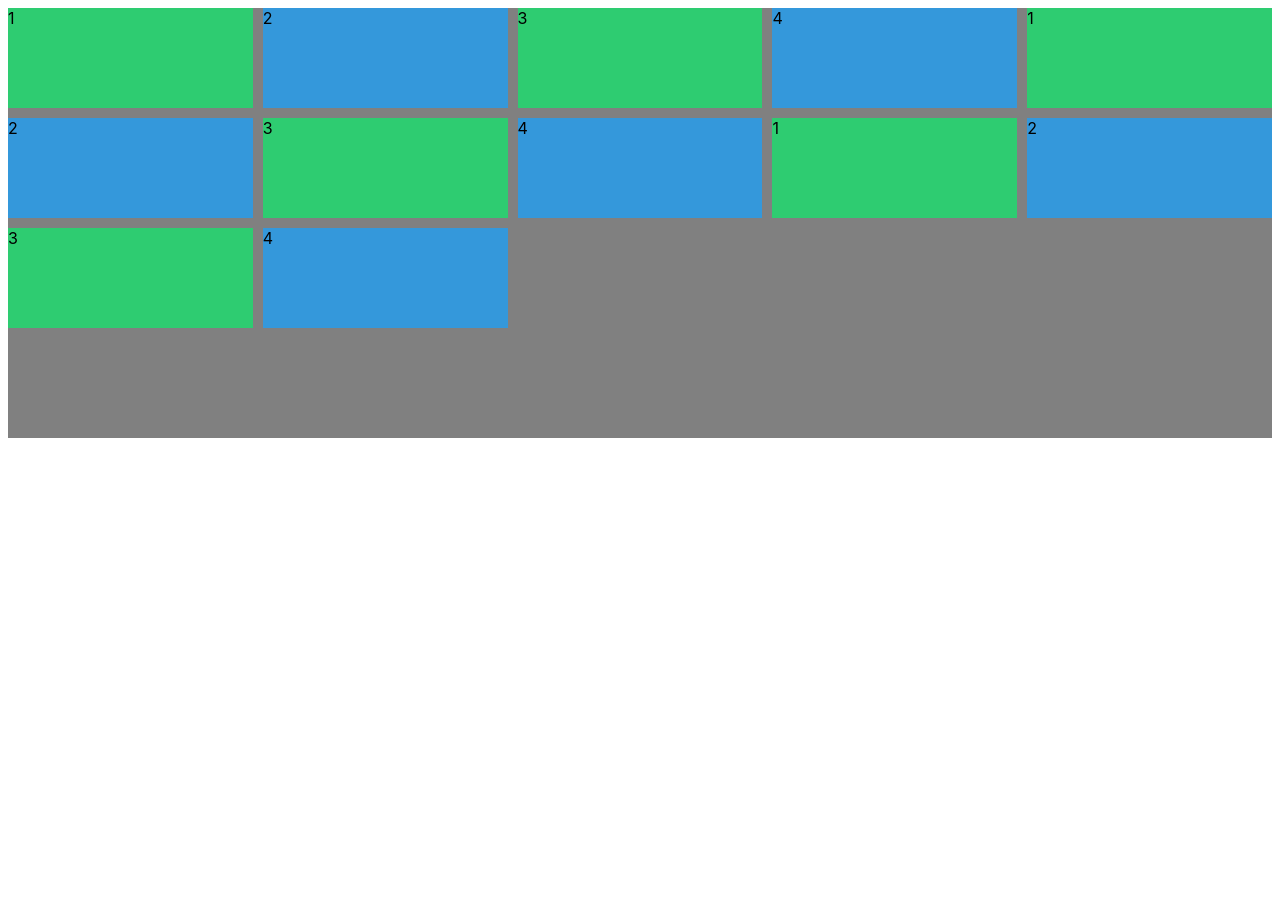
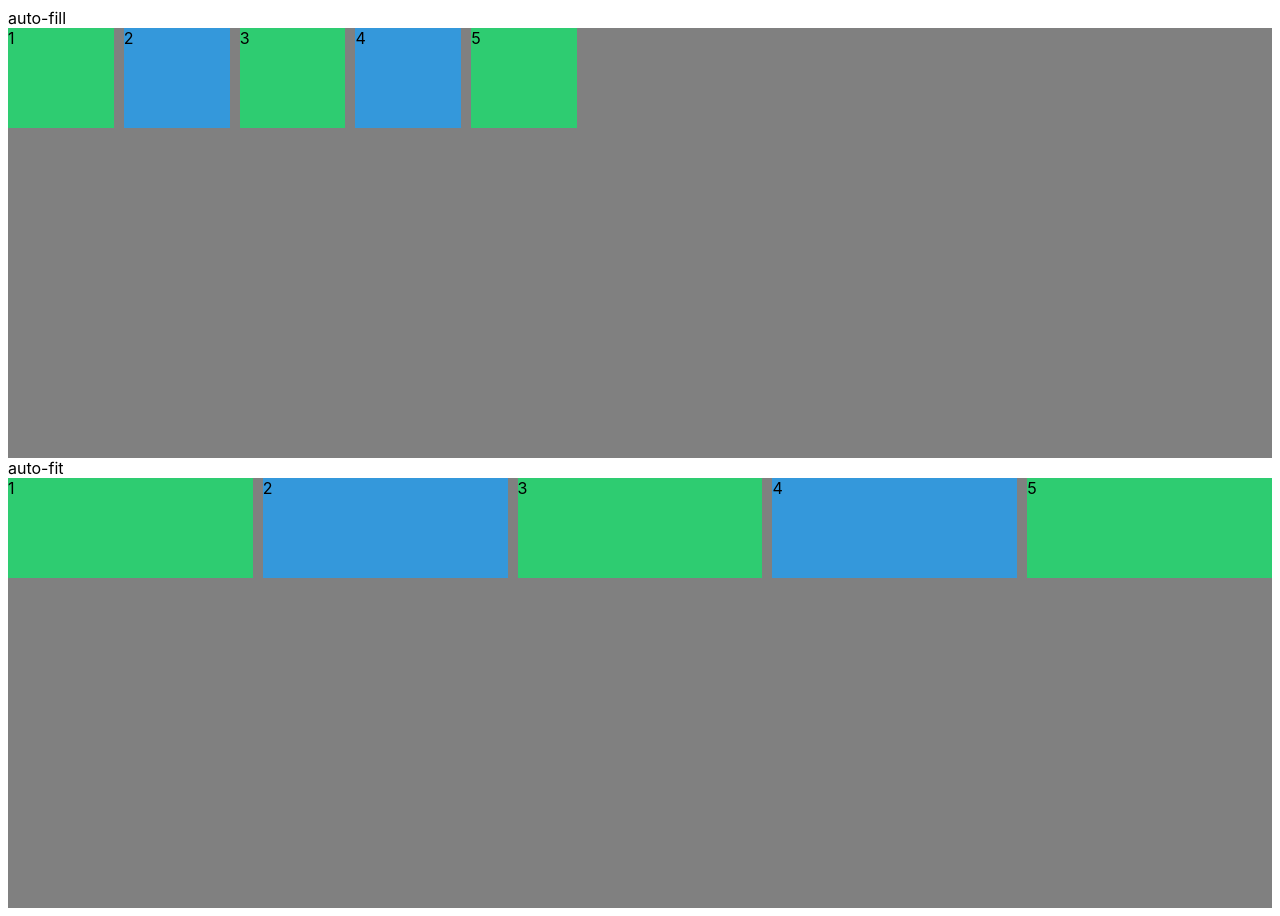
Before and after one commit to Jay1Koding/scss-masterclass, a plain HTML site: page index.html in a window 1280 px wide. Before the commit the page ends 800 px from the top, so only its background shows below. Drawn offline with Linux system fonts and the light colour scheme.

Commit message:
auto-fit auto-fill

```diff
--- a/index.html
+++ b/index.html
@@ -8,19 +8,21 @@
     <link rel="stylesheet" href="style.css" />
   </head>
   <body>
-    <div class="father">
+    auto-fill
+    <div class="grid">
       <div class="item">1</div>
       <div class="item">2</div>
       <div class="item">3</div>
       <div class="item">4</div>
+      <div class="item">5</div>
+    </div>
+    auto-fit
+    <div class="grid">
       <div class="item">1</div>
       <div class="item">2</div>
       <div class="item">3</div>
       <div class="item">4</div>
-      <div class="item">1</div>
-      <div class="item">2</div>
-      <div class="item">3</div>
-      <div class="item">4</div>
+      <div class="item">5</div>
     </div>
   </body>
 </html>
--- a/style.css
+++ b/style.css
@@ -3,7 +3,7 @@ body {
     Ubuntu, Cantarell, 'Open Sans', 'Helvetica Neue', sans-serif;
 }
 
-.father {
+.grid {
   background-color: grey;
   display: grid;
   gap: 10px;
@@ -15,6 +15,15 @@ body {
 .item:nth-child(odd) {
   background-color: #2ecc71;
 }
+
 .item:nth-child(even) {
   background-color: #3498db;
 }
+
+.grid:first-child {
+  grid-template-columns: repeat(auto-fill, minmax(100px, 1fr));
+}
+
+.grid:last-child {
+  grid-template-columns: repeat(auto-fit, minmax(100px, 1fr));
+}
```
